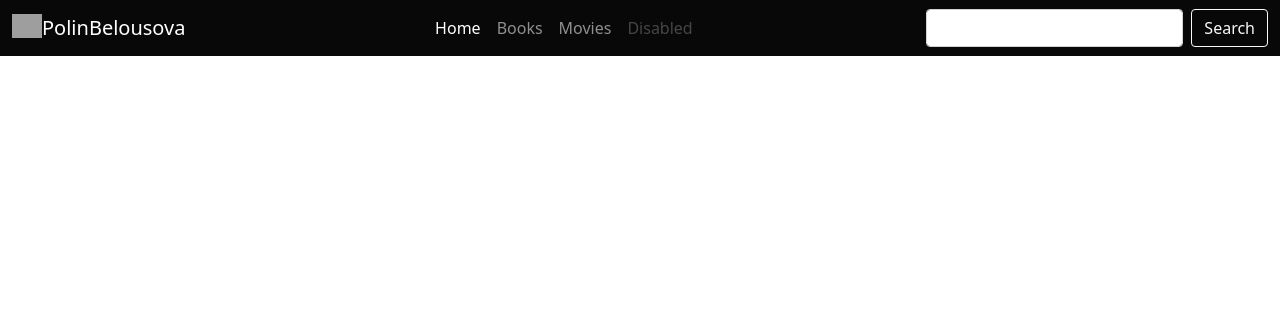
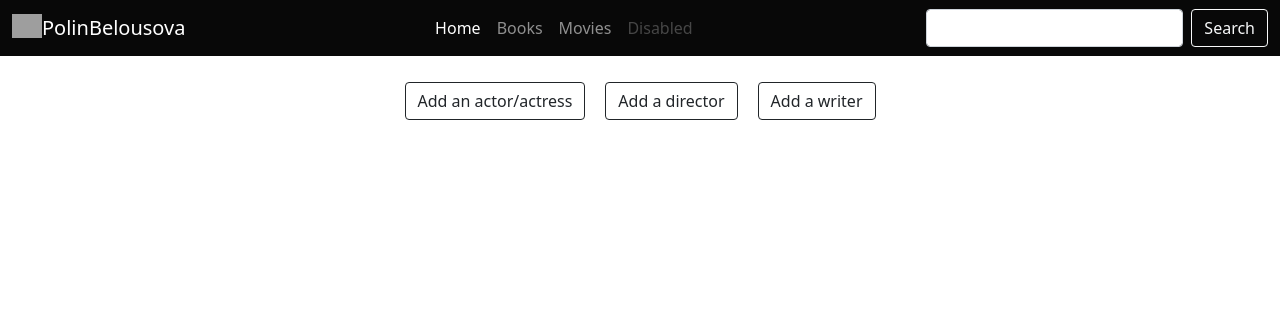
Before and after one commit to melission/reviewMe, a Django app: page /movies/ in a window 1280 px wide. Shown: the top 316 px of the page. Run offline with Django 3.2, Linux system fonts and the light colour scheme; data that the repository does not hold is empty; parts of the project's set-up code (start-up, migrations or seed data) failed here and were passed over; grey boxes are pictures that could not be loaded.

Commit message:
add three buttons for adding an actor, a director, and a writer.

```diff
--- a/movies/templates/movie_list.html
+++ b/movies/templates/movie_list.html
@@ -9,7 +9,15 @@
 </head>
 <body>
 {% block content %}
-        <div class="row justify-content-center">
+    <div class="d-flex justify-content-center">
+            <a class="btn btn-outline-dark" style="margin: 10px" href="/movies/add_person/?model_name='actor'" type="submit">
+                Add an actor/actress </a>
+            <a class="btn btn-outline-dark" style="margin: 10px" href="/movies/add_person/?model_name='director'" type="submit">
+                Add a director </a>
+            <a class="btn btn-outline-dark" style="margin: 10px" href="/movies/add_person/?model_name='writer'" type="submit">
+                Add a writer </a>
+    </div>
+    <div class="row justify-content-center">
 {% for movie in movie_list %}
 <div class="card mb-3" style="max-width: 540px; height: 350px; margin: 10px">
   <div class="row g-0">
```
